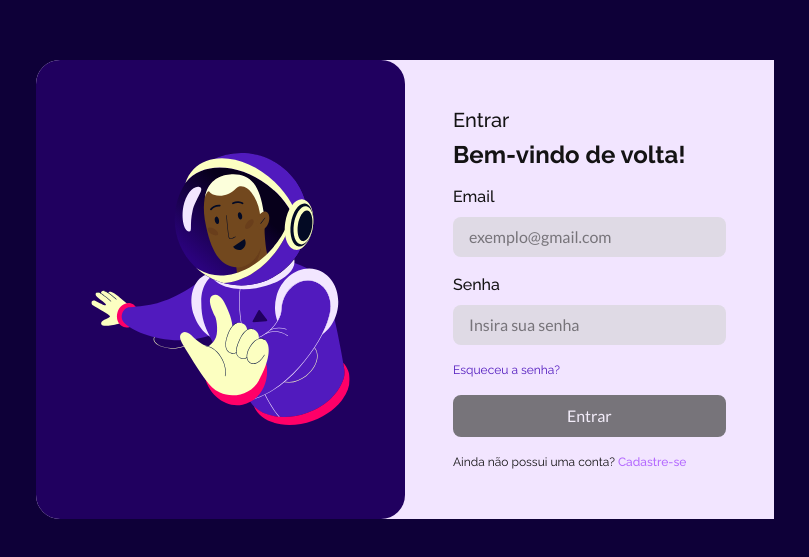
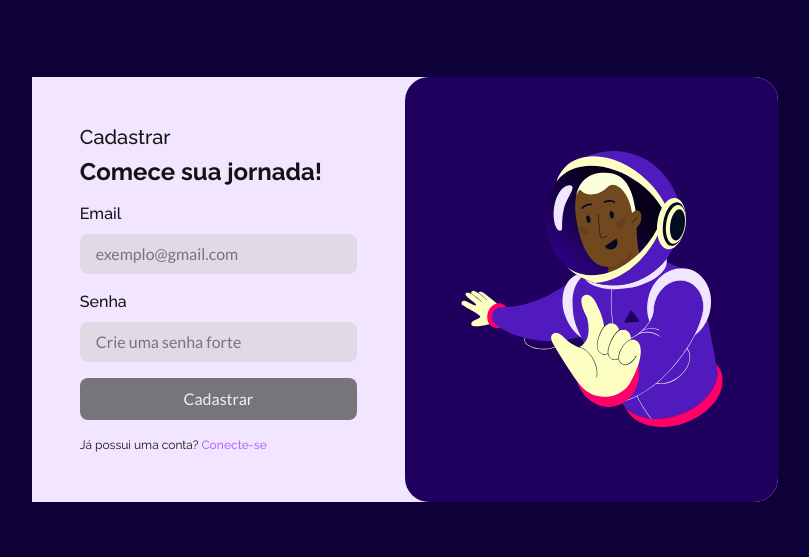
Before and after one commit to CosmicTasks/dev, a React (Vite) app in the folder app/: page /cadastro in a window 1280 px wide. Shown: the part 111-668 px from the top of the page, without its empty margins (235-1044 px from the left). Built offline with nearby package versions, Linux system fonts and the light colour scheme.

Commit message:
Refactor login and signup forms in LoginPage component

```diff
--- a/app/src/components/LoginPage.jsx
+++ b/app/src/components/LoginPage.jsx
@@ -1,15 +1,11 @@
 import React from "react";
 import style from "./LoginPage.module.css";
 import astronauta from "../assets/astronauta.svg";
+import PropTypes from "prop-types";
+import { Link } from "react-router-dom";
 
-const LoginPage = () => {
-  return (
-    <>
-      {/* Main container */}
-      <div
-        className={`container-fluid d-flex justify-content-center align-items-center min-vh-100 ${style.container}`}
-      >
-        {/* Login container */}
+const LoginPage = ({ acao }) => {
+  const login = (
     <div className={`row ${style.loginContainer}`}>
       {/* Image */}
       <div
@@ -54,21 +50,89 @@ const LoginPage = () => {
           <a href="/forgot-password" className={style.forgotPassword}>
             Esqueceu a senha?
           </a>
-              <button
-                type="submit"
-                className={`${style.submit} ${style.disabled}`}
-              >
+          <button type="submit" className={`${style.submit} ${style.disabled}`}>
             Entrar
           </button>
           <p className={style.textSignup}>
-                Ainda não possui uma conta? <a href="/signup">Cadastre-se</a>
+            Ainda não possui uma conta? <Link to={`/cadastro`}>Cadastre-se</Link>
           </p>
         </form>
       </div>
     </div>
+  );
+
+  const cadastro = (
+    <div className={`row ${style.loginContainer}`}>
+      <div className={`col-md-6 p-5 rounded-0 ${style.section}`}>
+        <div className={style.header}>
+          <h2 className={style.title}>Cadastrar</h2>
+          <h1 className={style.frase}>Comece sua jornada!</h1>
+        </div>
+        <form action="" className={style.form}>
+          <div className={style.inputGroup}>
+            <label htmlFor="email" className={style.label}>
+              Email
+            </label>
+            <input
+              type="email"
+              id="email"
+              name="email"
+              className={style.input}
+              placeholder="exemplo@gmail.com"
+            />
+          </div>
+          <div className={style.inputGroup}>
+            <label htmlFor="password" className={style.label}>
+              Senha
+            </label>
+            <input
+              type="password"
+              id="password"
+              name="password"
+              className={style.input}
+              placeholder="Crie uma senha forte"
+            />
+          </div>
+          <button type="submit" className={`${style.submit} ${style.disabled}`}>
+            Cadastrar
+          </button>
+          <p className={style.textSignup}>
+            Já possui uma conta? <Link to={`/login`}>Conecte-se</Link>
+          </p>
+        </form>
+      </div>
+      {/* Image */}
+      <div
+        className={`col-md-6 d-flex justify-content-center flex-column align-items-center ${style.imgContainer}`}
+      >
+        <img
+          src={astronauta}
+          alt="Desenho de um astronauta flutuando."
+          className={`img-fluid w-75 d-block`}
+        />
+      </div>
+    </div>
+  );
+
+  return (
+    <>
+      {/* Main container */}
+      <div
+        className={`container-fluid d-flex justify-content-center align-items-center min-vh-100 ${style.container}`}
+      >
+        {/* Login container */}
+        {acao === "login" ? login : cadastro}
       </div>
     </>
   );
 };
 
+LoginPage.propTypes = {
+  acao: PropTypes.string,
+};
+
+LoginPage.defaultProps = {
+  acao: "login",
+};
+
 export default LoginPage;
```
Lines whose indentation alone changed are shown as unchanged.
